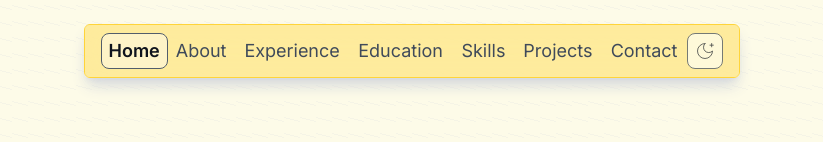
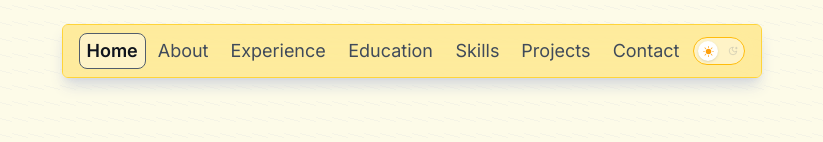
Before and after one commit to kimjust6/Portfolio, a Next.js app: page / in a window 1280 px wide. Shown: the top 142 px of the page, without its empty margins (228-1051 px from the left). Built offline with nearby package versions, Linux system fonts and the light colour scheme; no server answers.

Commit message:
updated theme button

```diff
--- a/components/navbar.tsx
+++ b/components/navbar.tsx
@@ -23,7 +23,7 @@ const Navigation = () => {
 
     return (
         <nav className="flex w-screen flex-row justify-center">
-            <div className="fixed z-100 flex w-screen flex-wrap items-center justify-center rounded-md border border-amber-300 bg-amber-200/95 bg-clip-padding px-4 py-1 text-lg opacity-95 shadow-md shadow-gray-300 backdrop-blur-lg sm:py-2 lg:mt-6 lg:w-fit lg:bg-amber-200/80 lg:shadow-lg dark:border-gray-600 dark:bg-gray-800 dark:shadow-none">
+            <div className="fixed z-100 flex w-screen flex-wrap items-center justify-center rounded-md border border-amber-300 bg-amber-200/95 bg-clip-padding px-4 py-1 text-lg opacity-95 shadow-md shadow-gray-300 backdrop-blur-lg sm:py-2 lg:mt-6 lg:w-fit lg:bg-amber-200/80 lg:shadow-lg dark:border-gray-600 dark:bg-gray-800 dark:shadow-none gap-1">
                 <motion.span
                     className="mr-4 lg:hidden"
                     initial={{ y: -100, opacity: 0 }}
--- a/components/theme-toggle.tsx
+++ b/components/theme-toggle.tsx
@@ -1,20 +1,44 @@
 "use client";
 import { useTheme } from "@/app/context/theme-context";
-import { BsSun } from "react-icons/bs";
+import { BsSunFill } from "react-icons/bs";
 import { LuMoonStar } from "react-icons/lu";
 
 const ThemeToggle = () => {
     const { theme, toggleTheme } = useTheme();
+    const isDark = theme === "dark";
+
     return (
         <button
-            className="l-2 flex h-7 w-7 cursor-pointer items-center justify-center rounded-lg border border-solid border-gray-600 bg-yellow-50 text-lg opacity-80 transition-all hover:opacity-100 lg:h-9 lg:w-9 dark:bg-black dark:text-yellow-200 dark:backdrop-blur-lg"
             onClick={toggleTheme}
+            aria-label="Toggle theme"
+            className={`
+                relative flex h-7 w-13 cursor-pointer items-center rounded-full border px-1
+                transition-colors duration-300
+                ${isDark
+                    ? "border-gray-500 bg-gray-700"
+                    : "border-amber-400 bg-amber-100"}
+            `}
         >
-            {theme === "light" ? (
-                <LuMoonStar className="stroke-[0.05em] text-xl text-slate-900 lg:text-xl" />
-            ) : (
-                <BsSun className="text-xl lg:text-xl" />
-            )}
+            {/* sliding knob */}
+            <span
+                className={`
+                    absolute flex h-5 w-5 items-center justify-center rounded-full shadow-sm
+                    transition-all duration-300
+                    ${isDark
+                        ? "translate-x-6 bg-gray-900 text-yellow-300"
+                        : "translate-x-0 bg-white text-amber-500"}
+                `}
+            >
+                {isDark
+                    ? <LuMoonStar size={11} strokeWidth={1.5} />
+                    : <BsSunFill size={11} />
+                }
+            </span>
+
+            {/* background icon hint on the opposite side */}
+            <span className={`ml-auto mr-0.5 transition-opacity duration-300 ${isDark ? "opacity-0" : "opacity-40"}`}>
+                <LuMoonStar size={10} className="text-gray-500" strokeWidth={1.5} />
+            </span>
         </button>
     );
 };
```
